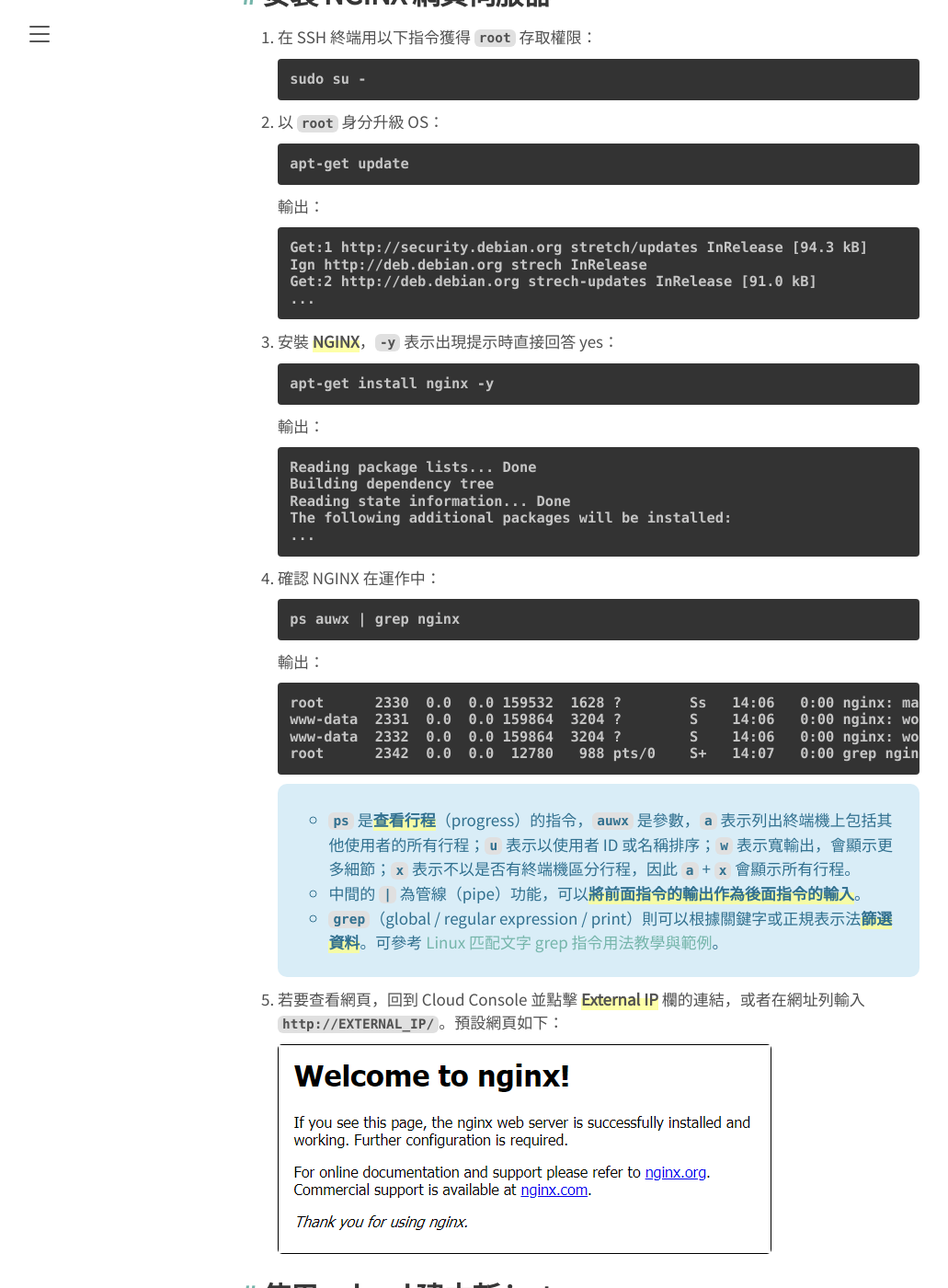
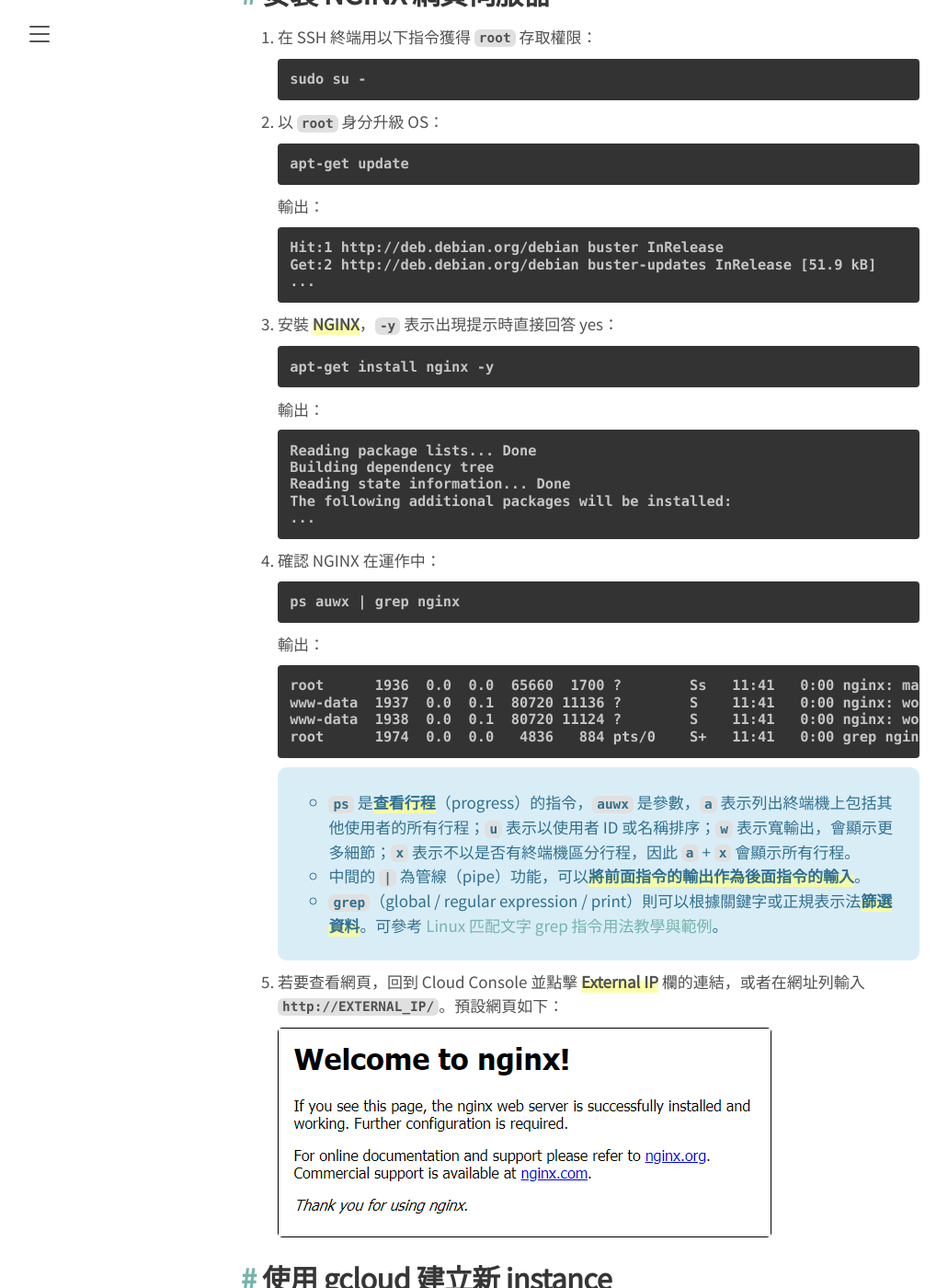
Before and after one commit to JHTNT/JHTNT, a Jekyll site: the page built from _posts/2021-06-03-qwik120-2.md, in a window 1280 px wide and 1400 px high, scrolled down 2007 px. Shown: the whole window at 92% size, without its empty margins (9-1040 px from the left). Built offline with Jekyll 4.4.1, drawn with Linux system fonts in a browser that asks for light colours.

Commit message:
Update 2021-06-03-qwik120-2.md

````diff
--- a/_posts/2021-06-03-qwik120-2.md
+++ b/_posts/2021-06-03-qwik120-2.md
@@ -69,9 +69,8 @@
    輸出：
 
    ```
-   Get:1 http://security.debian.org stretch/updates InRelease [94.3 kB]
-   Ign http://deb.debian.org strech InRelease
-   Get:2 http://deb.debian.org strech-updates InRelease [91.0 kB]
+   Hit:1 http://deb.debian.org/debian buster InRelease
+   Get:2 http://deb.debian.org/debian buster-updates InRelease [51.9 kB]
    ...
    ```
 
@@ -100,10 +99,10 @@
    輸出：
 
    ```
-   root      2330  0.0  0.0 159532  1628 ?        Ss   14:06   0:00 nginx: master process /usr/sbin/nginx -g daemon on; master_process on;
-   www-data  2331  0.0  0.0 159864  3204 ?        S    14:06   0:00 nginx: worker process
-   www-data  2332  0.0  0.0 159864  3204 ?        S    14:06   0:00 nginx: worker process
-   root      2342  0.0  0.0  12780   988 pts/0    S+   14:07   0:00 grep nginx
+   root      1936  0.0  0.0  65660  1700 ?        Ss   11:41   0:00 nginx: master process /usr/sbin/nginx -g daemon on; master_process on;
+   www-data  1937  0.0  0.1  80720 11136 ?        S    11:41   0:00 nginx: worker process
+   www-data  1938  0.0  0.1  80720 11124 ?        S    11:41   0:00 nginx: worker process
+   root      1974  0.0  0.0   4836   884 pts/0    S+   11:41   0:00 grep nginx
    ```
 
    <div markdown="block" class="info">
````
